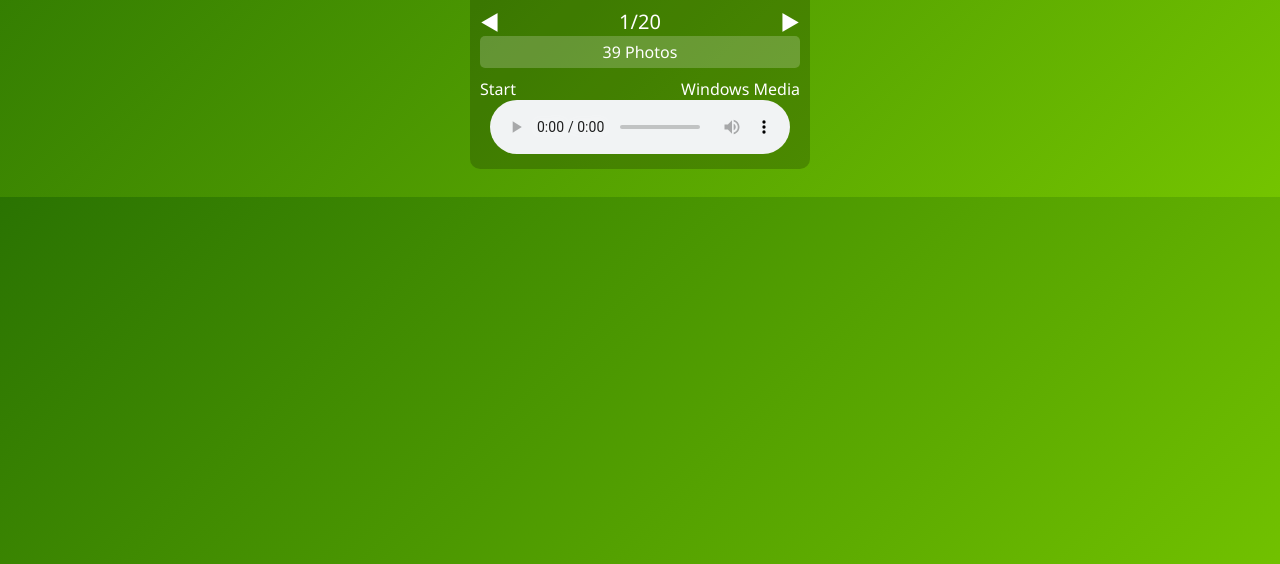
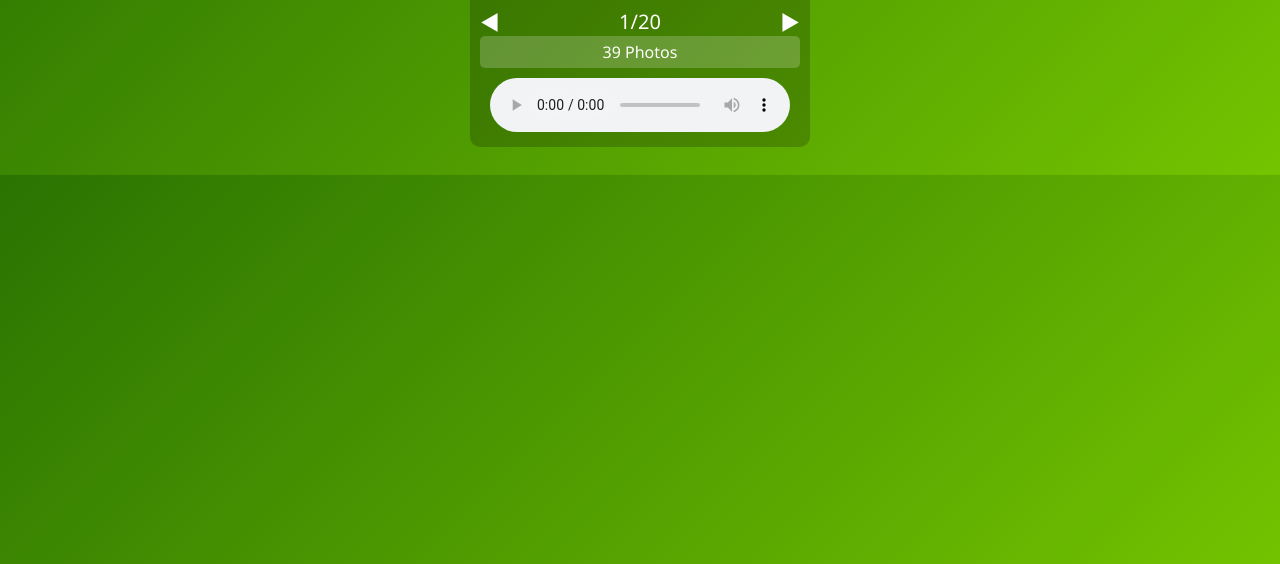
Before and after one commit to Manipulative0/PLAYLIST, a plain HTML site: page index.html in a window 1280 px wide. Shown: the part 236-800 px from the top of the page. Drawn offline with Linux system fonts and the light colour scheme.

Commit message:
Update index.html

```diff
--- a/index.html
+++ b/index.html
@@ -139,8 +139,8 @@
         </div>
         <div class="photos">39 Photos</div>
         <div class="bottom-bar">
-            <span>Start</span>
-            <span>Windows Media</span>
+            <span></span>
+            <span></span>
         </div>
         <audio id="audioPlayer" controls>
             <source src="audio/track1.mp3" type="audio/mp3">
```
